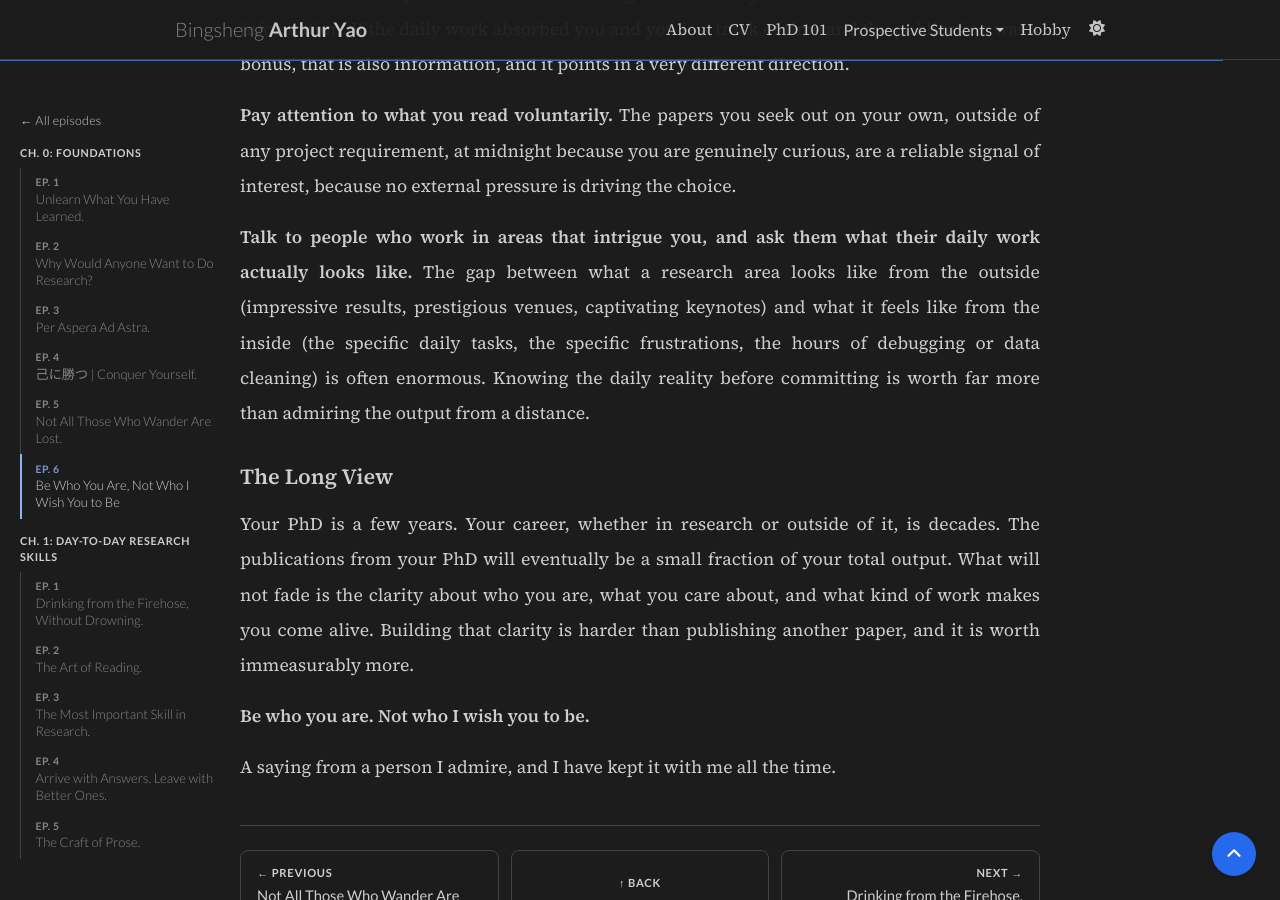
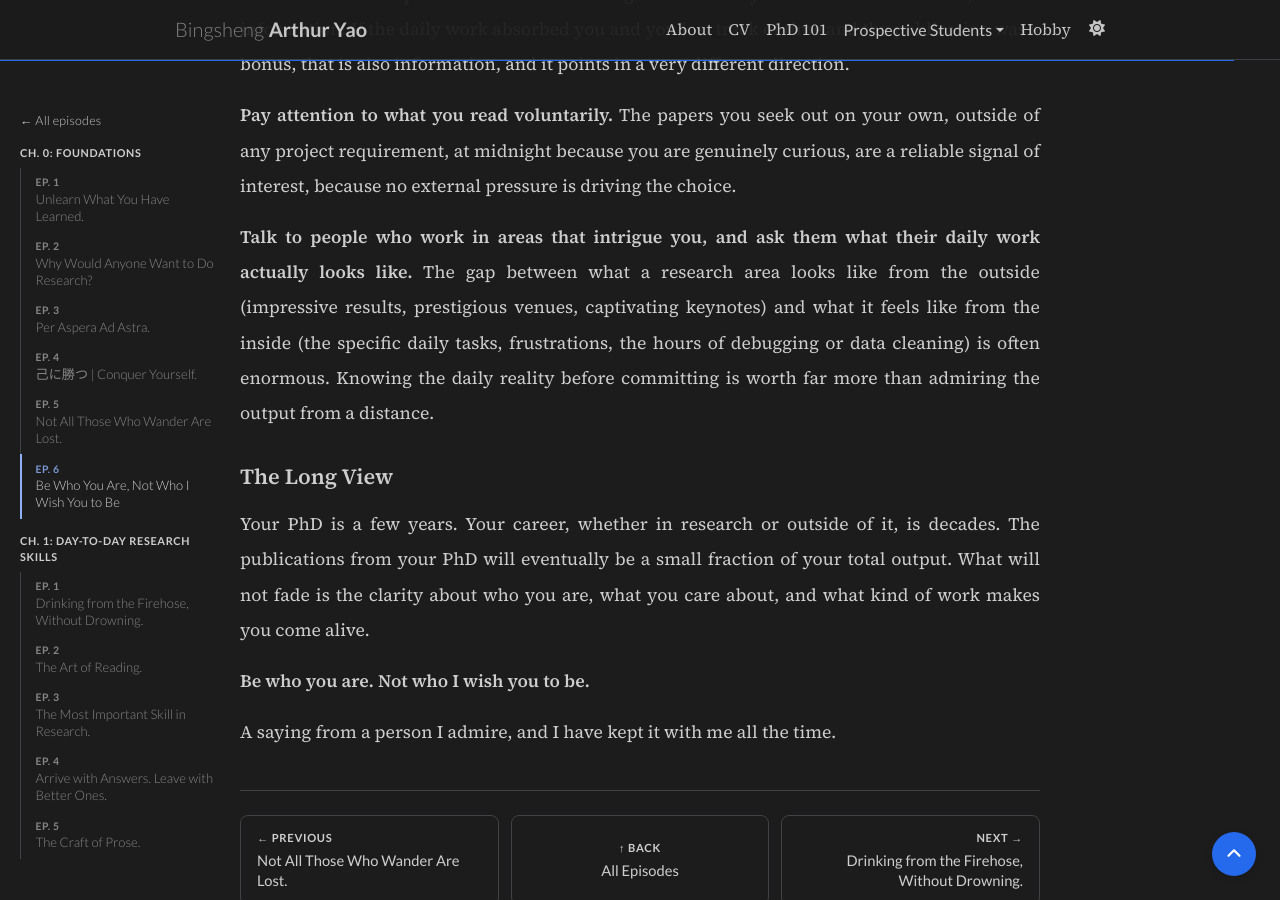
Before and after one commit to WorkInTheDark/WorkInTheDark.github.io, a Jekyll site: the page built from _phd101/0.6.md, in a window 1280 px wide and 900 px high, scrolled down 4026 px. Built offline with Jekyll 4.4.1, drawn with Linux system fonts in a browser that asks for light colours; comment, search, counter and statistics services are not loaded; a style sheet for code colours, icons or effects is not loaded.

Commit message:
Update 0.6.md

```diff
--- a/_phd101/0.6.md
+++ b/_phd101/0.6.md
@@ -61,11 +61,11 @@
 
 **Pay attention to what you read voluntarily.** The papers you seek out on your own, outside of any project requirement, at midnight because you are genuinely curious, are a reliable signal of interest, because no external pressure is driving the choice.
 
-**Talk to people who work in areas that intrigue you, and ask them what their daily work actually looks like.** The gap between what a research area looks like from the outside (impressive results, prestigious venues, captivating keynotes) and what it feels like from the inside (the specific daily tasks, the specific frustrations, the hours of debugging or data cleaning) is often enormous. Knowing the daily reality before committing is worth far more than admiring the output from a distance.
+**Talk to people who work in areas that intrigue you, and ask them what their daily work actually looks like.** The gap between what a research area looks like from the outside (impressive results, prestigious venues, captivating keynotes) and what it feels like from the inside (the specific daily tasks, frustrations, the hours of debugging or data cleaning) is often enormous. Knowing the daily reality before committing is worth far more than admiring the output from a distance.
 
 ### The Long View
 
-Your PhD is a few years. Your career, whether in research or outside of it, is decades. The publications from your PhD will eventually be a small fraction of your total output. What will not fade is the clarity about who you are, what you care about, and what kind of work makes you come alive. Building that clarity is harder than publishing another paper, and it is worth immeasurably more.
+Your PhD is a few years. Your career, whether in research or outside of it, is decades. The publications from your PhD will eventually be a small fraction of your total output. What will not fade is the clarity about who you are, what you care about, and what kind of work makes you come alive.
 
 **Be who you are. Not who I wish you to be.**
 
```
